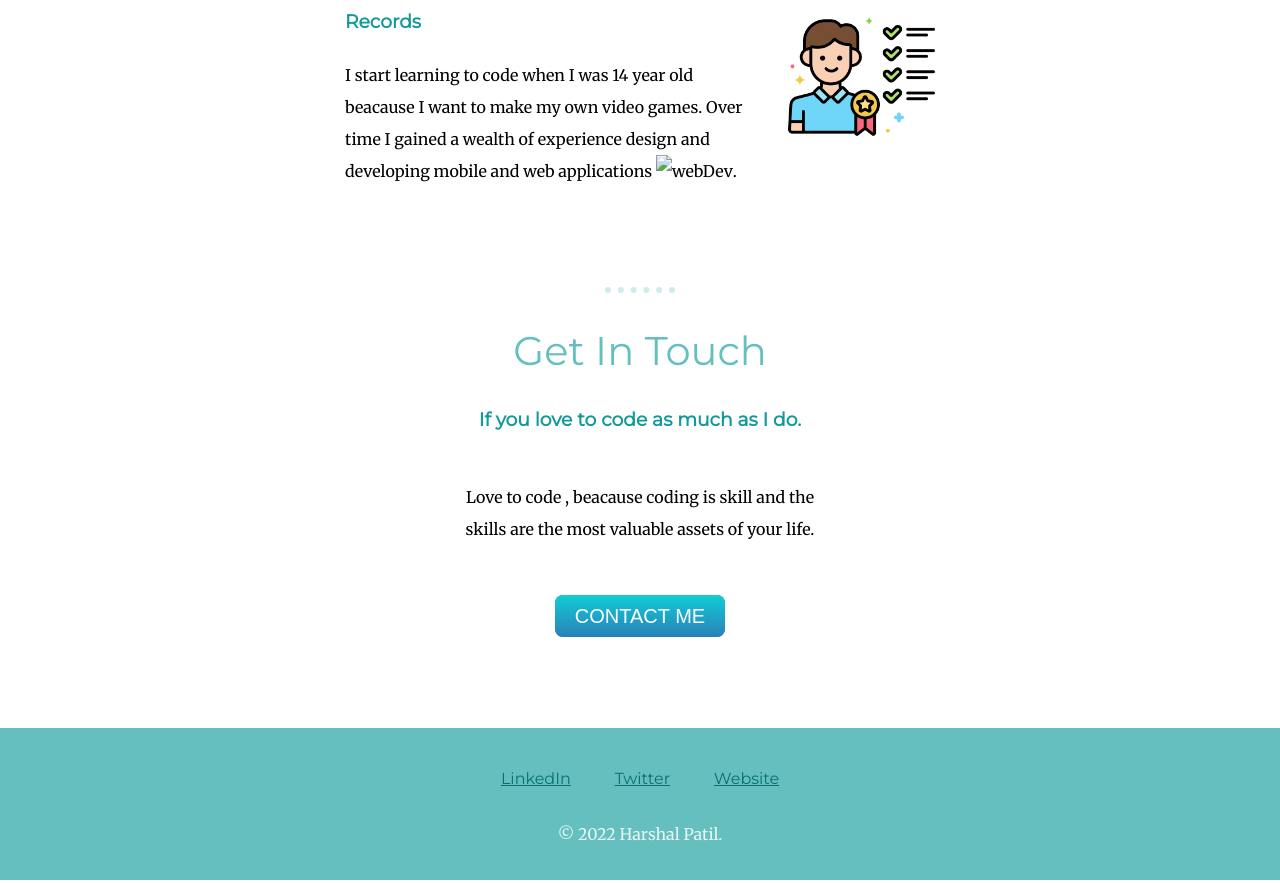
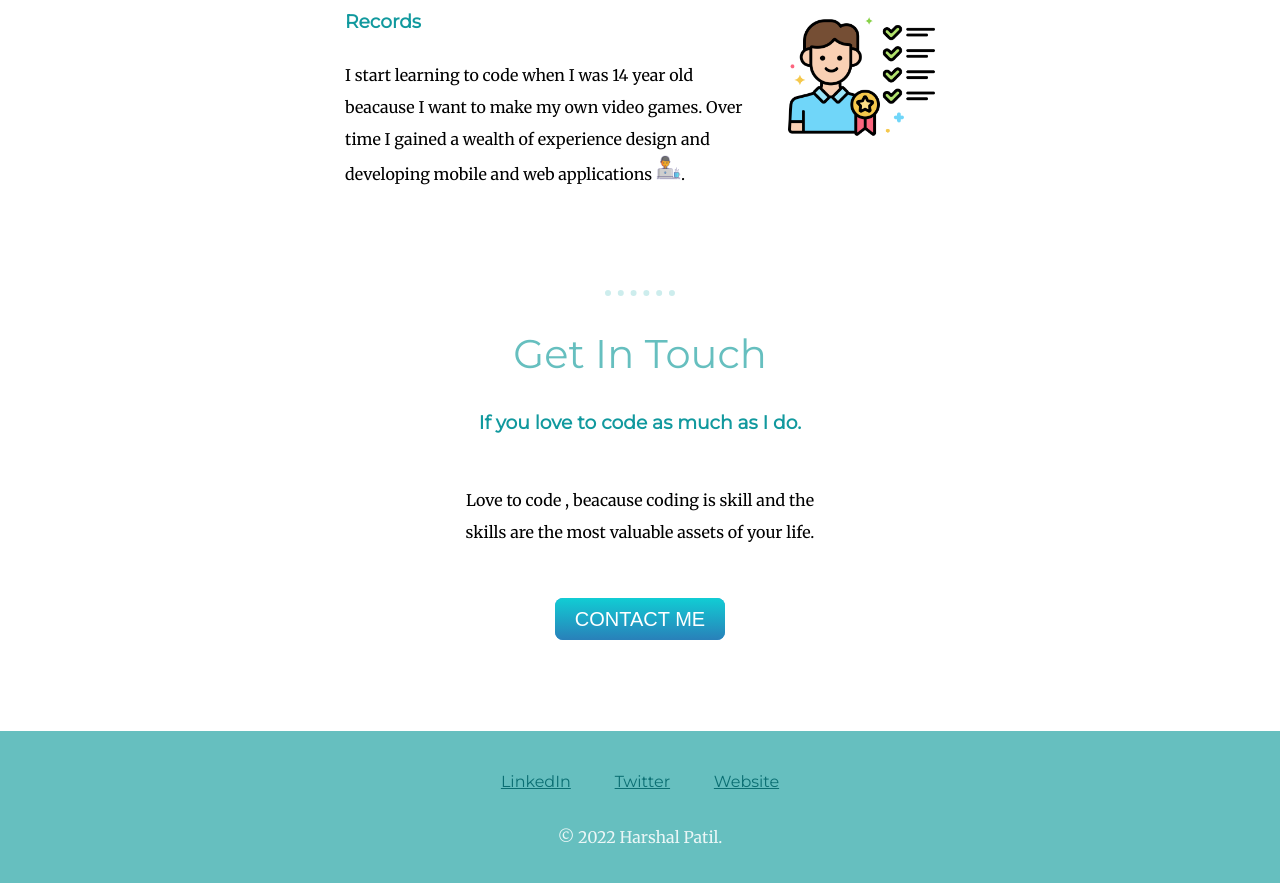
Before and after one commit to Harsh23patil/Personal-Site, a plain HTML site: page index.html in a window 1280 px wide. Shown: the part 1742-2625 px from the top of the page. Drawn offline with Linux system fonts and the light colour scheme.

Commit message:
Adding icon ( favicon)

```diff
--- a/index.html
+++ b/index.html
@@ -6,7 +6,7 @@
     <meta name="viewport" content="width=device-width, initial-scale=1.0">
     <title>CSS-My Site -- Module 05</title>
     <link rel="stylesheet" href="style.css">
-    <link rel="icon" href="/Favicoi/favicon-16x16.png">
+    <link rel="icon" href="favicon-16x16.png">
     <link rel="preconnect" href="https://fonts.googleapis.com">
     <link rel="preconnect" href="https://fonts.gstatic.com" crossorigin>
     <link href="https://fonts.googleapis.com/css2?family=Merriweather&family=Montserrat&family=Sacramento&display=swap" rel="stylesheet">
@@ -40,7 +40,7 @@
         <div class="skill-row">
             <img class="skillPhoto2" src="requirements.png" alt="">
             <h3>Records</h3>
-            <p>I start learning to code when I was 14 year old beacause I want to make my own video games. Over time I gained a wealth of experience design and developing mobile and web applications <img class="webDev" src="/Image/Extra photo/freelancer.png" alt="webDev">.</p>
+            <p>I start learning to code when I was 14 year old beacause I want to make my own video games. Over time I gained a wealth of experience design and developing mobile and web applications <img class="webDev" src="freelancer.png" alt="webDev">.</p>
         </div>
         </div>
         <hr>
```
